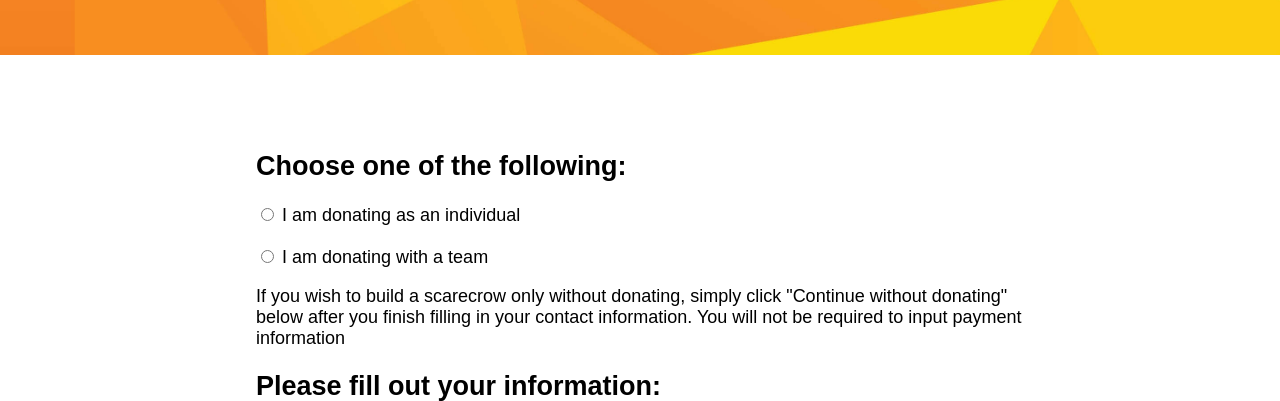
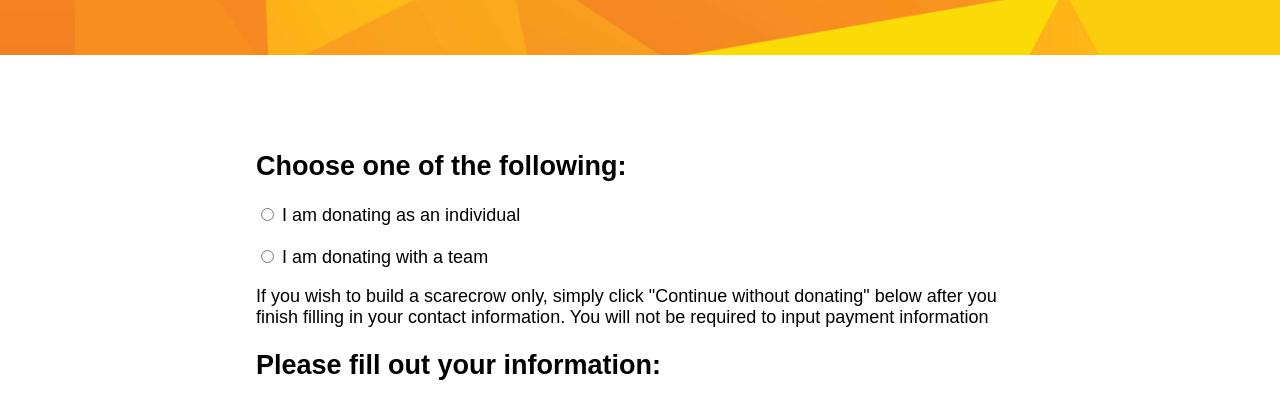
Before and after one commit to scarecrowrow2/scarecrowrow2, a plain HTML site: page donate.html in a window 1280 px wide. Shown: the part 345-746 px from the top of the page. Drawn offline with Linux system fonts and the light colour scheme.

Commit message:
removed repetition

```diff
--- a/donate.html
+++ b/donate.html
@@ -42,7 +42,7 @@
         <div class="input-section">
           <input type="radio" name="dono_type" id="team"> <label for="team">I am donating with a team</label><br>
         </div>
-        <p>If you wish to build a scarecrow only without donating, simply click "Continue without donating" below after you finish filling in your contact information. You will not be required to input payment information</p>
+        <p>If you wish to build a scarecrow only, simply click "Continue without donating" below after you finish filling in your contact information. You will not be required to input payment information</p>
       </feildset>
       <div>
         <h2>Please fill out your information:</h2>
```
